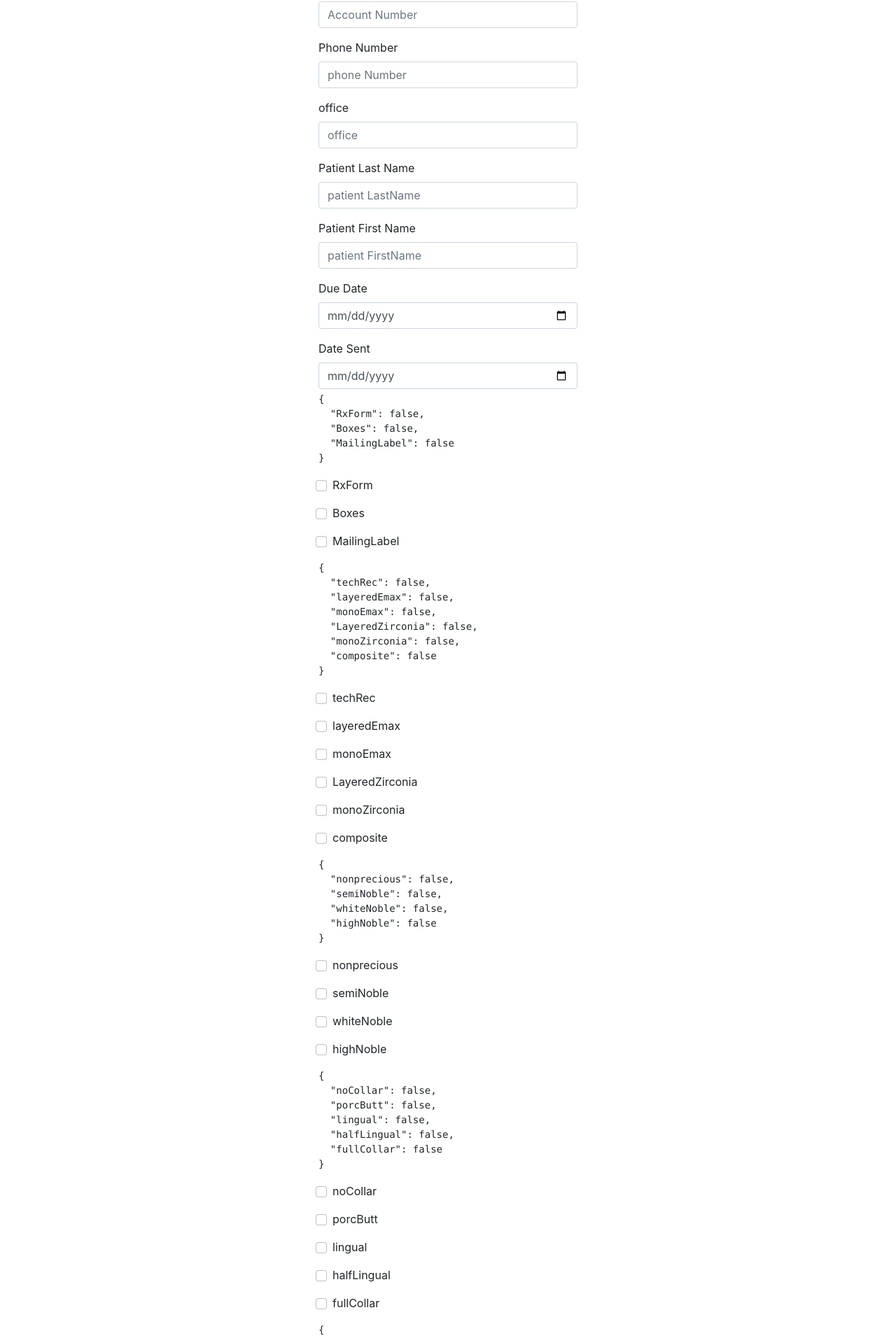
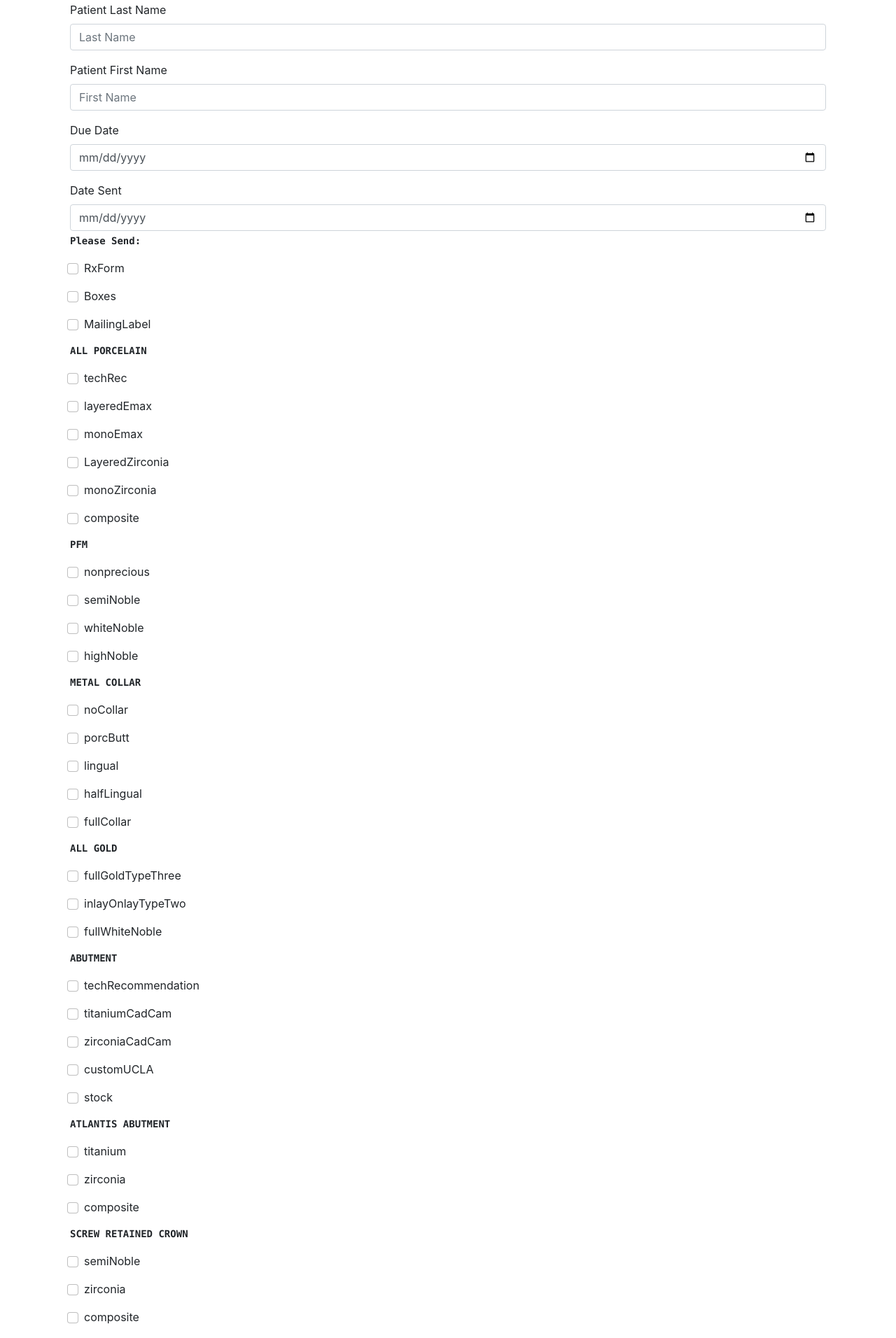
Before and after one commit to sawi4644/PoweRx, a React (Create React App) app in the folder client/: page /form in a window 1280 px wide. Shown: the part 406-2318 px from the top of the page at 70% size. Built offline with nearby package versions, Linux system fonts and the light colour scheme; no server answers; sample sign-in values are in the browser's storage.

Commit message:
stashing styles

```diff
--- a/client/src/App.js
+++ b/client/src/App.js
@@ -14,7 +14,7 @@ import ForgotPassword from './components/ForgotPassword/ForgotPassword'
 import UpdateProfile from './components/UpdateProfile/UpdateProfile'
 import { AuthProvider } from './contexts/AuthContext'
 import { Container } from 'react-bootstrap'
-import History from '../src/components/History/History'
+import Billie from '../src/components/History/History'
 
 function App() {
   const [isOpen, setIsOpen]= useState(false)
@@ -39,9 +39,8 @@ function App() {
         <Dropdown isOpen={isOpen} toggle={toggle} />
         <Container
           className="d-flex align-items-center justify-content-center"
-          style={{ minHeight: "100vH" }}
         >
-          <div className="w-100" style={{ maxWidth: "400px" }}>
+
             <Switch>
               <PrivateRoute exact path="/" component={Home} />
               <PrivateRoute
@@ -51,12 +50,11 @@ function App() {
               />
               <PrivateRoute exact path="/form" component={RxForm} />
               <PrivateRoute exact path="/about" component={About} />
-              <PrivateRoute exact path="/history" component={History} />
+              <PrivateRoute exact path="/history" component={Billie} />
               <Route path="/signup" component={Signup} />
               <Route path="/login" component={Login} />
               <Route path="/forgot-password" component={ForgotPassword} />
             </Switch>
-          </div>
         </Container>
         <Footer />
       </AuthProvider>
--- a/client/src/components/Footer.js
+++ b/client/src/components/Footer.js
@@ -2,7 +2,7 @@ import React from 'react'
 
 function Footer() {
     return (
-        <div className="flex justify-center items-center h-16 bg-black text-white">
+        <div className="flex justify-center  items-center h-16 bg-black text-white">
             <p> Copyright © 2021 Power Dental All rights reserved. </p>
 
         </div>
--- a/client/src/components/Hero.js
+++ b/client/src/components/Hero.js
@@ -12,7 +12,7 @@ const Hero = () => {
     return (
       <div className="bg-white h-screen flex flex-col justify-center items-center">
         <h1 className="lg:text-9xl md:text:7xl sm:text-5xl text-3xl font-black mb-14">
-          {" "}
+
           PoweRx
         </h1>
 
--- a/client/src/components/Navbar.js
+++ b/client/src/components/Navbar.js
@@ -1,5 +1,4 @@
 import React, { useState } from "react";
-import { Card, Button, Alert } from "react-bootstrap";
 import { useAuth } from "../contexts/AuthContext";
 import { Link, useHistory } from "react-router-dom";
 
--- a/client/src/components/RxForm/rxForm.js
+++ b/client/src/components/RxForm/rxForm.js
@@ -232,9 +232,8 @@ const RxForm = (props) => {
 
 
   return (
-    <Wrapper>
-      <div>
-        <pre>{JSON.stringify(personalInformation, null, 2)}</pre>
+    <Wrapper className="flex flex-wrap">
+      <div className="grid grid-cols gap-2">
         <Form>
           <Form.Group controlId="Doctors Name">
             <Form.Label>Doctors Name</Form.Label>
@@ -271,19 +270,19 @@ const RxForm = (props) => {
               name="phoneNumber"
               label="phone Number"
               type="number"
-              placeholder="phone Number"
+              placeholder="Phone Number"
             />
             <Form.Text className="text-muted"></Form.Text>
           </Form.Group>
           <Form.Group controlId="office">
-            <Form.Label>office</Form.Label>
+            <Form.Label>Office</Form.Label>
             <Form.Control
               onChange={FormUpdate}
               value={personalInformation.office}
               name="office"
               label="office"
               type="input"
-              placeholder="office"
+              placeholder="Office"
             />
             <Form.Text className="text-muted"></Form.Text>
           </Form.Group>
@@ -295,7 +294,7 @@ const RxForm = (props) => {
               name="patientLastName"
               label="Doctors Name"
               type="input"
-              placeholder="patient LastName"
+              placeholder="Last Name"
             />
             <Form.Text className="text-muted"></Form.Text>
           </Form.Group>
@@ -307,7 +306,7 @@ const RxForm = (props) => {
               name="patientFirstName"
               label="Patient FirstName"
               type="input"
-              placeholder="patient FirstName"
+              placeholder="First Name"
             />
             <Form.Text className="text-muted"></Form.Text>
           </Form.Group>
@@ -334,7 +333,7 @@ const RxForm = (props) => {
               placeholder="Date Sent"
             />
             <Form.Text className="text-muted"></Form.Text>
-            <pre>{JSON.stringify(attachedItems, null, 2)}</pre>
+            <pre><strong>Please Send: </strong></pre>
             <CheckInput
               toggleItems={toggleItems}
               attachedItems={attachedItems}
@@ -343,7 +342,7 @@ const RxForm = (props) => {
         </Form>
       </div>
       <div>
-        <pre>{JSON.stringify(allPorcelain, null, 2)}</pre>
+        <pre><strong>ALL PORCELAIN</strong></pre>
         {Object.entries(allPorcelain).map((pork) => {
           const [key, value] = pork;
           return (
@@ -359,7 +358,7 @@ const RxForm = (props) => {
         })}
       </div>
       <div>
-        <pre>{JSON.stringify(pfm, null, 2)}</pre>
+        <pre><strong>PFM</strong></pre>
         {Object.entries(pfm).map((mfp) => {
           const [key, value] = mfp;
           return (
@@ -375,7 +374,7 @@ const RxForm = (props) => {
         })}
       </div>
       <div>
-        <pre>{JSON.stringify(metalCollar, null, 2)}</pre>
+        <pre><strong>METAL COLLAR</strong></pre>
         {Object.entries(metalCollar).map((metC) => {
           const [key, value] = metC;
           return (
@@ -391,7 +390,7 @@ const RxForm = (props) => {
         })}
       </div>
       <div>
-        <pre>{JSON.stringify(allGold, null, 2)}</pre>
+        <pre><strong>ALL GOLD</strong></pre>
         {Object.entries(allGold).map((gold) => {
           const [key, value] = gold;
           return (
@@ -407,7 +406,7 @@ const RxForm = (props) => {
         })}
       </div>
       <div>
-        <pre>{JSON.stringify(abutment, null, 2)}</pre>
+        <pre><strong>ABUTMENT</strong></pre>
         {Object.entries(abutment).map((abut) => {
           const [key, value] = abut;
           return (
@@ -423,7 +422,7 @@ const RxForm = (props) => {
         })}
       </div>
       <div>
-        <pre>{JSON.stringify(atlantisAbutment, null, 2)}</pre>
+        <pre><strong>ATLANTIS ABUTMENT</strong></pre>
         {Object.entries(atlantisAbutment).map((atlantis) => {
           const [key, value] = atlantis;
           return (
@@ -439,7 +438,7 @@ const RxForm = (props) => {
         })}
       </div>
       <div>
-        <pre>{JSON.stringify(screwRetainedCrown, null, 2)}</pre>
+        <pre><strong>SCREW RETAINED CROWN</strong></pre>
         {Object.entries(screwRetainedCrown).map((screw) => {
           const [key, value] = screw;
           return (
@@ -455,7 +454,7 @@ const RxForm = (props) => {
         })}
       </div>
       <div>
-        <pre>{JSON.stringify(temps, null, 2)}</pre>
+        <pre><strong> TEMPS</strong></pre>
         {Object.entries(temps).map((temp) => {
           const [key, value] = temp;
           return (
@@ -471,7 +470,6 @@ const RxForm = (props) => {
         })}
       </div>
       <div>
-        <pre>{JSON.stringify(temps2, null, 2)}</pre>
         {Object.entries(temps2).map((temp2) => {
           const [key, value] = temp2;
           return (
@@ -488,7 +486,7 @@ const RxForm = (props) => {
         })}
       </div>
       <div>
-        <pre>{JSON.stringify(ifNoOcclusalClearance, null, 2)}</pre>
+        <pre><strong>IF NO OCCLUSAL CLEARANCE</strong></pre>
         {Object.entries(ifNoOcclusalClearance).map((occlusal) => {
           const [key, value] = occlusal;
           return (
@@ -504,7 +502,7 @@ const RxForm = (props) => {
         })}
       </div>
       <div>
-        <pre>{JSON.stringify(teeth, null, 2)}</pre>
+        <pre><strong>TEETH</strong></pre>
         {Object.entries(teeth).map((tooth) => {
           const [key, value] = tooth;
           return (
--- a/client/src/components/UpdateProfile/UpdateProfile.js
+++ b/client/src/components/UpdateProfile/UpdateProfile.js
@@ -44,7 +44,7 @@ export default function UpdateProfile() {
 
 
   return (
-    <>
+    <div className="w-100 pt-10 pb-20" style={{ maxWidth: "400px" }}>
       <Card>
         <Card.Body>
           <h2 className="text-center mb-4">Update Profile</h2>
@@ -69,6 +69,6 @@ export default function UpdateProfile() {
       <div className="w-100 text-center mt-2">
         <Link to="/">Cancel</Link>
       </div>
-    </>
+    </div>
   )
 }
```
Also changed, not shown: 1 other file (tests, documents, lock files or other folders).
